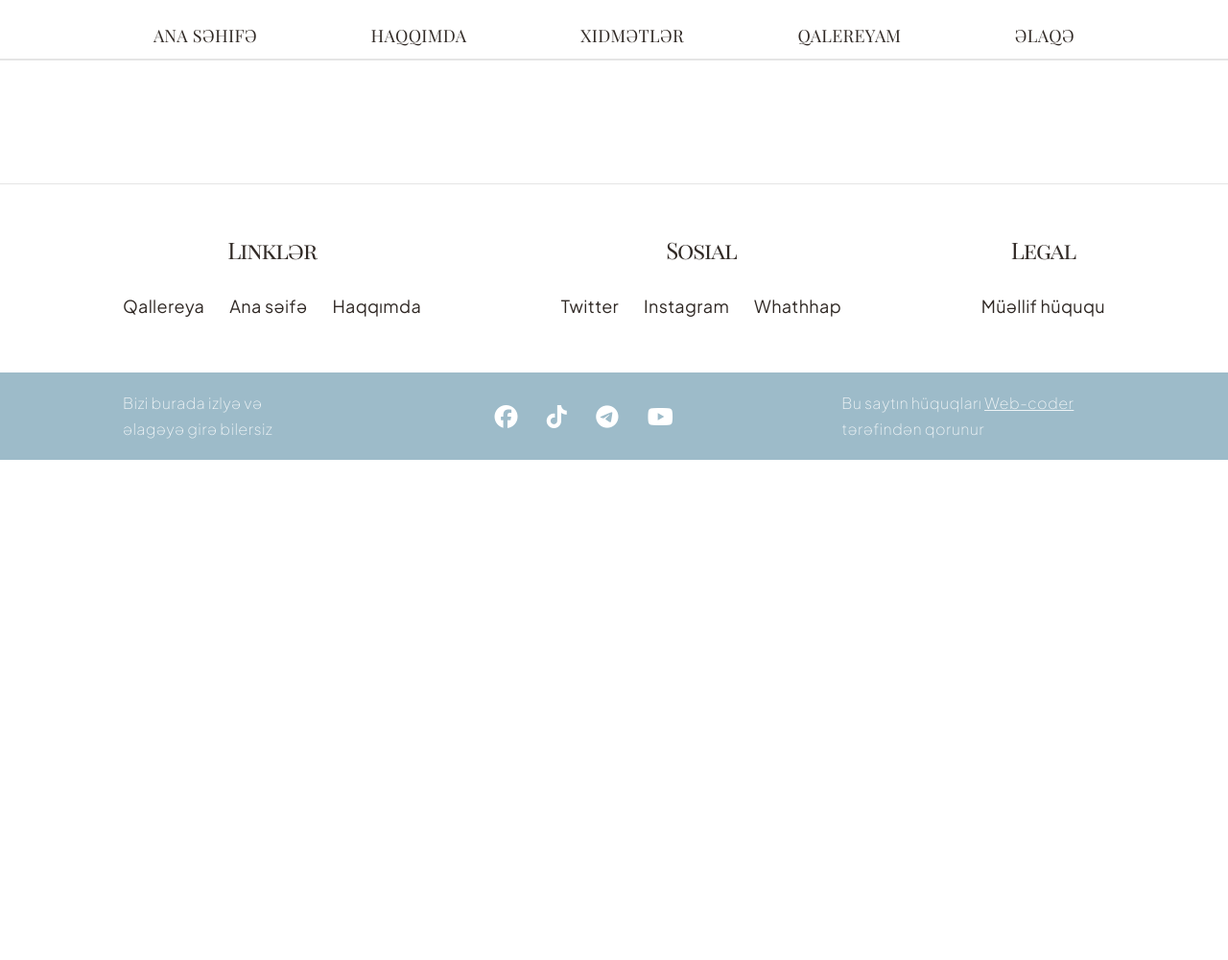
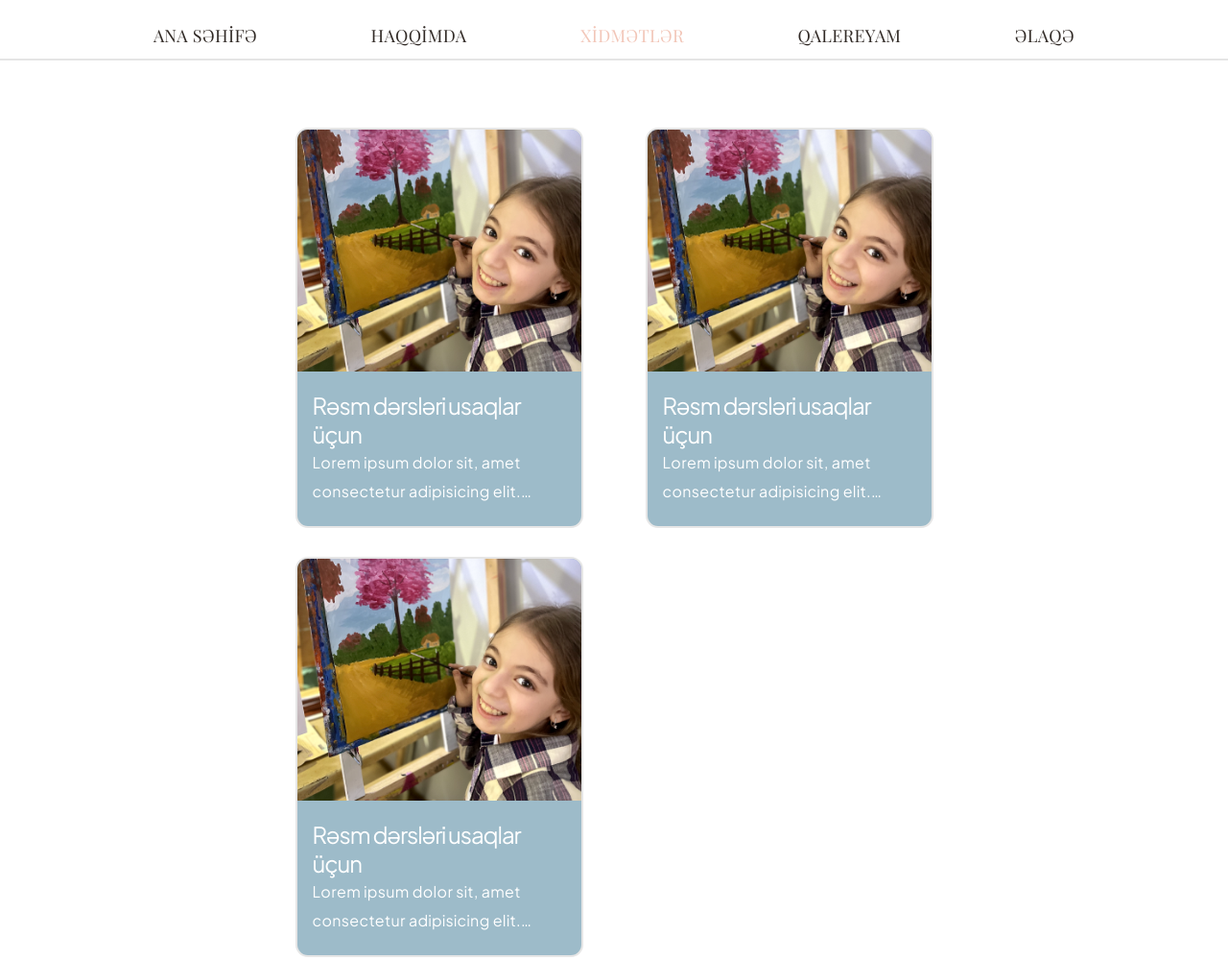
Before and after one commit to kamoasko/ArtPortfolio-CeylaNur, a plain HTML site: page services.html in a window 1280 px wide. Shown: the part 260-1260 px from the top of the page at 96% size. Before the commit the page ends 800 px from the top, so only its background shows below. Drawn offline with Linux system fonts and the light colour scheme; a web font is replaced by a local one.

Commit message:
services page done

```diff
--- /dev/null
+++ b/assets/css/services.css
@@ -0,0 +1,65 @@
+.serices__grid {
+  margin-top: 7rem;
+  display: grid;
+  grid-template-columns: repeat(auto-fit, minmax(min(100%, 27.5rem), 30rem));
+  justify-content: space-between;
+  place-content: center;
+  column-gap: 6.5rem;
+  row-gap: 3rem;
+}
+
+.services__card {
+  border-radius: 1.3rem;
+  overflow: hidden;
+  background-color: var(--color-main);
+  border: 0.2rem solid #e6e6e6;
+  color: var(--color-white);
+}
+
+.services__card-img {
+  max-height: 29.2rem;
+  width: 100%;
+}
+
+.services__card-content {
+  padding: 2rem 1.6rem;
+  transition: 400ms all;
+}
+
+.services__card-content > h4 {
+  font-family: inherit;
+  line-height: 125%;
+}
+
+.services__card-content > p {
+  transition: 400ms all;
+  font-size: 1.6rem;
+  display: -webkit-box;
+  -webkit-line-clamp: 2;
+  -webkit-box-orient: vertical;
+  height: 6.1rem;
+  overflow: hidden;
+}
+
+.services__card-content > span {
+  display: none;
+  justify-content: flex-end;
+}
+
+.services__card:hover {
+  box-shadow: rgba(0, 0, 0, 30%) 1.2rem 1.2rem 1.2rem;
+}
+
+.services__card:hover > .services__card-content {
+  padding: 1.5rem 1.2rem;
+}
+
+.services__card:hover > .services__card-content > p {
+  -webkit-line-clamp: unset;
+  -webkit-box-orient: unset;
+  height: 12.2rem;
+}
+
+.services__card:hover > .services__card-content > span {
+  display: flex;
+}
--- a/services.html
+++ b/services.html
@@ -1,5 +1,5 @@
 <!DOCTYPE html>
-<html lang="en">
+<html lang="az">
   <head>
     <meta charset="UTF-8" />
     <meta name="viewport" content="width=device-width, initial-scale=1.0" />
@@ -26,7 +26,7 @@
 
     <link rel="stylesheet" href="./assets/css/style.css" />
     <link rel="stylesheet" href="./assets/css/general.css" />
-    <link rel="stylesheet" href="./assets/css/home.css" />
+    <link rel="stylesheet" href="./assets/css/services.css" />
 
     <title>Ceylanur Homepage</title>
   </head>
@@ -246,7 +246,85 @@
       </div>
     </header>
 
-    <main></main>
+    <main>
+      <section class="services reveal_first">
+        <div class="container">
+          <div class="serices__grid">
+            <article>
+              <a
+                class="services__card flex flex-direct-col"
+                href="./services-detail.html"
+                title=""
+                aria-label=""
+              >
+                <div class="services__card-img">
+                  <img
+                    src="./assets/imgs/services/services-card-img.png"
+                    alt=""
+                  />
+                </div>
+                <div class="services__card-content">
+                  <h4>Rəsm dərsləri usaqlar üçun</h4>
+                  <p>
+                    Lorem ipsum dolor sit, amet consectetur adipisicing elit.
+                    Magni rem aliquid facilis ullam animi non fugit?
+                  </p>
+                  <span><i class="fa-solid fa-arrow-right-long"></i></span>
+                </div>
+              </a>
+            </article>
+
+            <article>
+              <a
+                class="services__card flex flex-direct-col"
+                href="./services-detail.html"
+                title=""
+                aria-label=""
+              >
+                <div class="services__card-img">
+                  <img
+                    src="./assets/imgs/services/services-card-img.png"
+                    alt=""
+                  />
+                </div>
+                <div class="services__card-content">
+                  <h4>Rəsm dərsləri usaqlar üçun</h4>
+                  <p>
+                    Lorem ipsum dolor sit, amet consectetur adipisicing elit.
+                    Magni rem aliquid facilis ullam animi non fugit?
+                  </p>
+                  <span><i class="fa-solid fa-arrow-right-long"></i></span>
+                </div>
+              </a>
+            </article>
+
+            <article>
+              <a
+                class="services__card flex flex-direct-col"
+                href="./services-detail.html"
+                title=""
+                aria-label=""
+              >
+                <div class="services__card-img">
+                  <img
+                    src="./assets/imgs/services/services-card-img.png"
+                    alt=""
+                  />
+                </div>
+                <div class="services__card-content">
+                  <h4>Rəsm dərsləri usaqlar üçun</h4>
+                  <p>
+                    Lorem ipsum dolor sit, amet consectetur adipisicing elit.
+                    Magni rem aliquid facilis ullam animi non fugit?
+                  </p>
+                  <span><i class="fa-solid fa-arrow-right-long"></i></span>
+                </div>
+              </a>
+            </article>
+          </div>
+        </div>
+      </section>
+    </main>
 
     <footer class="footer">
       <div class="container">
@@ -331,5 +409,7 @@
         </div>
       </div>
     </footer>
+
+    <script src="./assets/js/general.js"></script>
   </body>
 </html>
```
Also changed, not shown: assets/imgs/services/services-card-img.png (added).
